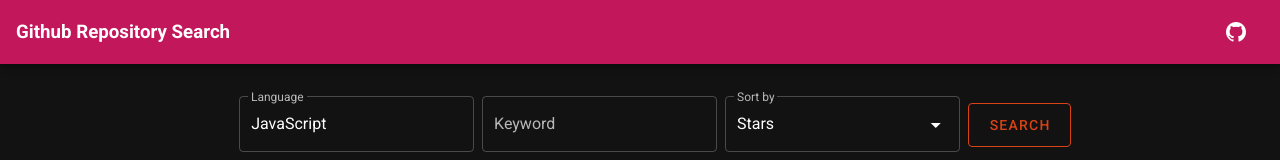
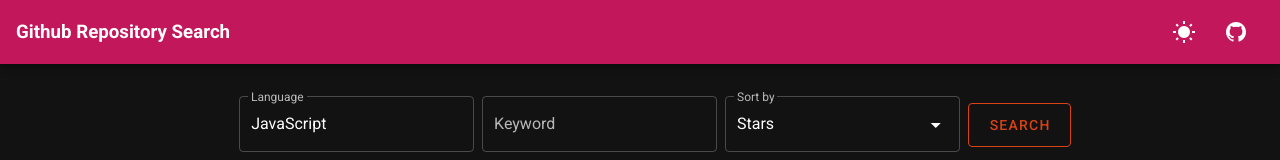
Before and after one commit to kiddoinpyjamas/github-repository-search-vue, a Vue app: page / in a window 1280 px wide. Shown: the top 160 px of the page. Built offline with nearby package versions, Linux system fonts and the light colour scheme.

Commit message:
Add dark/light theme

```diff
--- a/package.json
+++ b/package.json
@@ -56,7 +56,8 @@
       "ecmaVersion": 2020
     },
     "rules": {
-      "@typescript-eslint/camelcase": "off"
+      "@typescript-eslint/camelcase": "off",
+      "@typescript-eslint/no-explicit-any": "off"
     }
   },
   "browserslist": [
--- a/src/App.vue
+++ b/src/App.vue
@@ -7,8 +7,10 @@
 
       <v-spacer></v-spacer>
 
-      <v-btn icon @click="this.$vuetify.theme.dark = !this.$vuetify.theme.dark">
-        <v-icon>theme-light-dark</v-icon>
+      <v-btn icon @click="changeTheme()">
+        <v-icon dark>
+          {{ getChangeThemeButtonIcon() }}
+        </v-icon>
       </v-btn>
 
       <v-btn
@@ -36,6 +38,27 @@
 
   components: {
     Main
-  }
+  },
+
+  methods: {
+    changeTheme() {
+      this.$vuetify.theme.dark = !this.$vuetify.theme.dark;
+    },
+    getChangeThemeButtonIcon() {
+      return this.$vuetify.theme.dark
+        ? "mdi-white-balance-sunny"
+        : "mdi-weather-night";
+    }
+  },
+
+  data() {
+    return {
+      $vuetify: {
+        theme: {
+          dark: true
+        }
+      }
+    };
+  },
 });
 </script>
--- a/src/components/SearchForm.vue
+++ b/src/components/SearchForm.vue
@@ -21,7 +21,6 @@
               label="Language"
               :rules="formRule('Language')"
               outlined
-              dark
             ></v-text-field>
           </v-flex>
 
@@ -31,7 +30,6 @@
               label="Keyword"
               :rules="formRule('Keyword')"
               outlined
-              dark
             ></v-text-field>
           </v-flex>
 
--- a/tsconfig.json
+++ b/tsconfig.json
@@ -15,7 +15,8 @@
     "paths": {
       "@/*": ["src/*"]
     },
-    "lib": ["esnext", "dom", "dom.iterable", "scripthost"]
+    "lib": ["esnext", "dom", "dom.iterable", "scripthost"],
+    "strictFunctionTypes": false
   },
   "include": [
     "src/**/*.ts",
```
